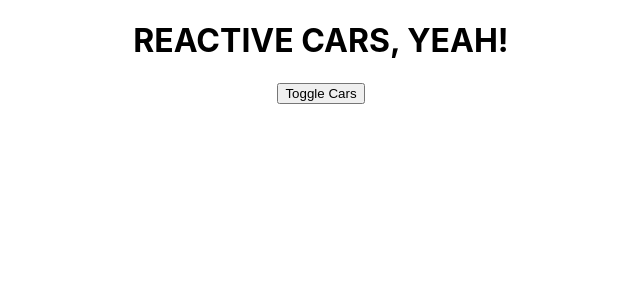
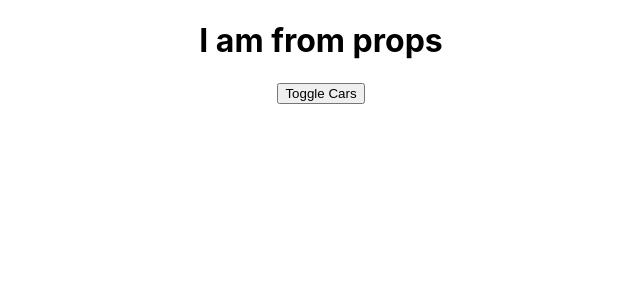
Before and after one commit to fragaLY/reactjs-training-theory, a React (Create React App) app in the folder react-theory/: page / in a window 1280 px wide. Shown: the top 300 px of the page, without its empty margins (319-959 px from the left). Built offline with nearby package versions, Linux system fonts and the light colour scheme.

Commit message:
lecture 1: state initialization

```diff
--- a/react-theory/src/App.js
+++ b/react-theory/src/App.js
@@ -4,15 +4,18 @@
 
 class App extends Component {
 
-    state = {
+    constructor(props) {
+        super(props);
+        this.state = {
             cars: [
                 {name: 'Ford', year: 2002},
                 {name: 'Lincoln', year: 2003},
                 {name: 'Zaporozec', year: 2004},
                 {name: 'Mazda', year: 2005}
             ],
-        title: 'REACTIVE CARS, YEAH!',
+            title: props.title,
             showCars: false
+        }
     }
 
     changeName = (name, index) => {
@@ -50,7 +53,8 @@
         }
         return (
             <div className="App">
-                <h1>{this.state.title}</h1>
+                {/*<h1>{this.state.title}</h1>*/}
+                <h1>{this.props.title}</h1>
                 <button onClick={ this.toggle }>Toggle Cars</button>
                 <div style={{
                     width: 400,
--- a/react-theory/src/index.js
+++ b/react-theory/src/index.js
@@ -6,7 +6,7 @@
 
 ReactDOM.render(
   <React.StrictMode>
-      <App/>
+      <App title={' I am from props'}/>
   </React.StrictMode>,
   document.getElementById('root')
 );
```
Lines whose indentation alone changed are shown as unchanged.
